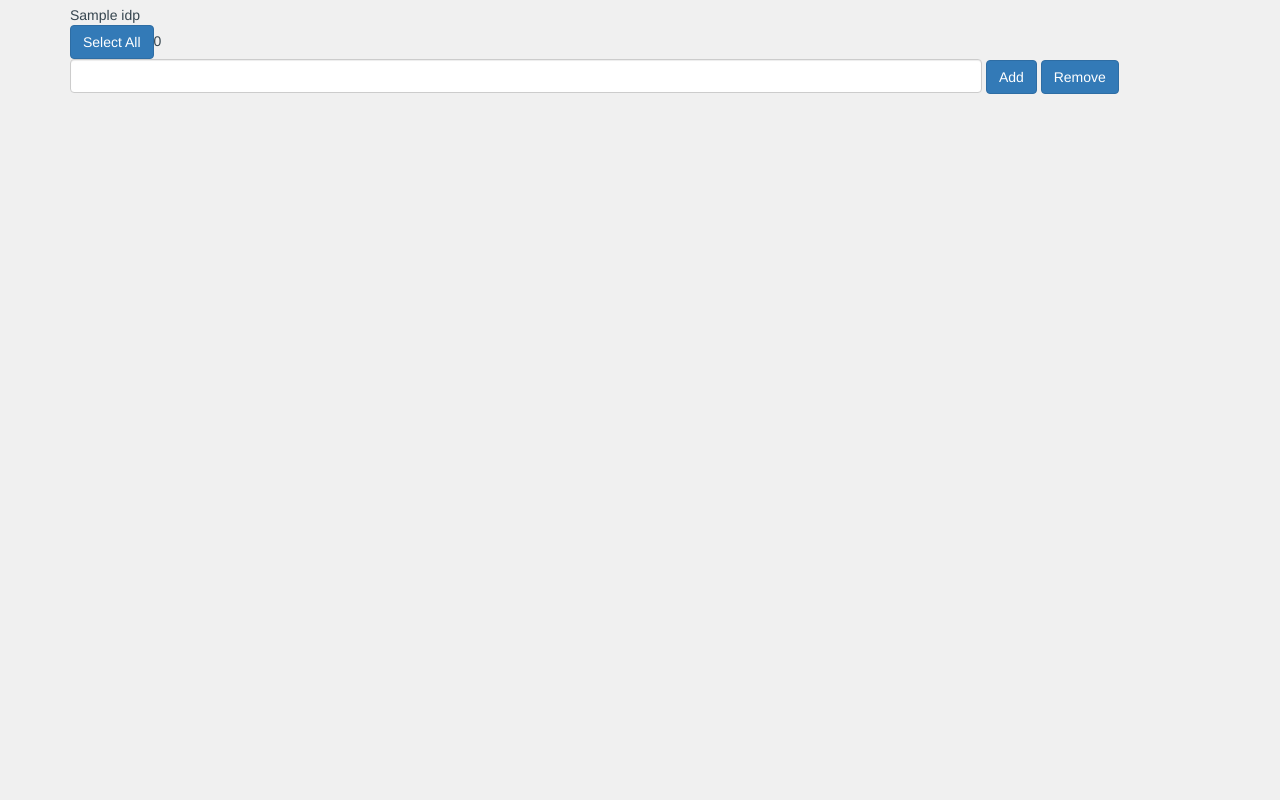
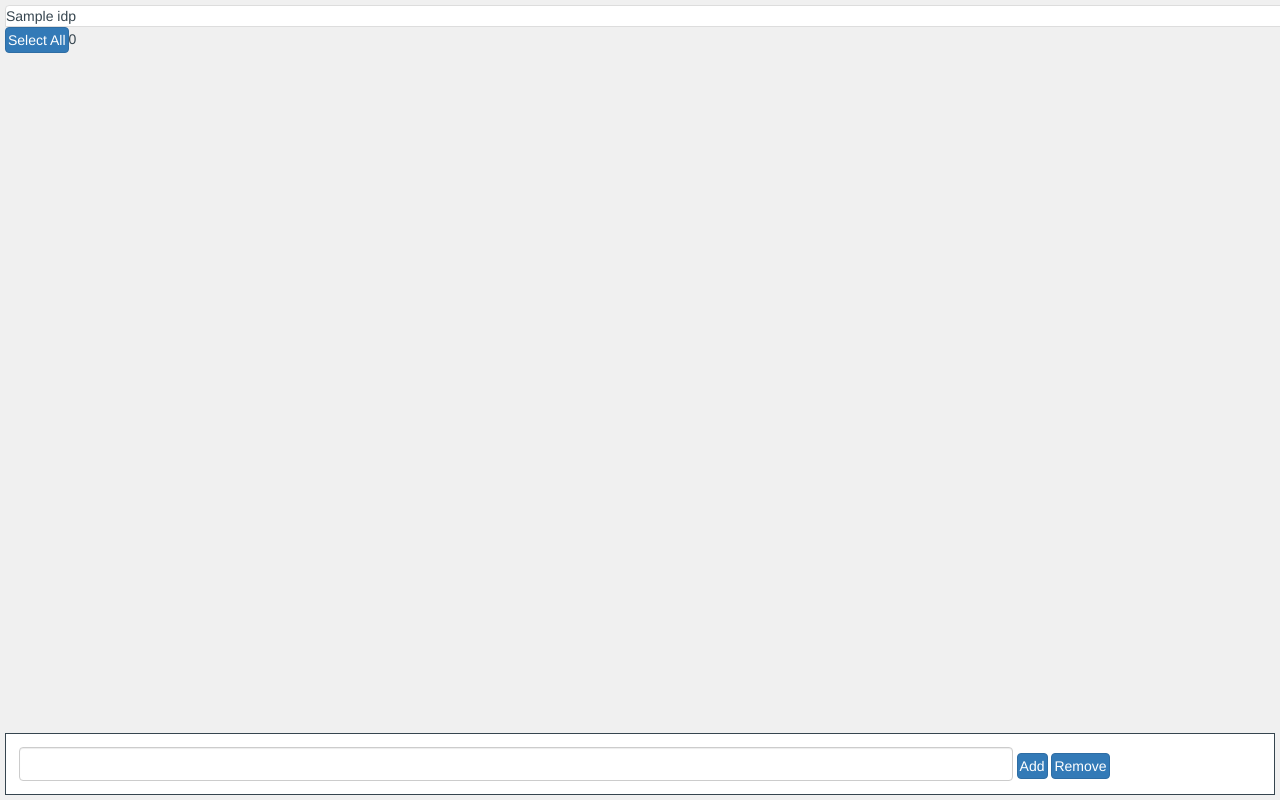
Before and after one commit to kittenparry/file-tagger, a Flask app: template program/templates/files.html in a window 1280 px wide. Run offline with Flask 2, Linux system fonts and the light colour scheme; the template is opened without the code that fills it: most values are stand-ins (such as "Sample title", 1, 10 or a date in 2020); parts of the project's set-up code (start-up, migrations or seed data) failed here and were passed over; some libraries are stand-ins or nearby versions.

Commit message:
Visual changes
Path on the top of the iframe alongside select all
Fixed div for adding tags

```diff
--- a/program/db/tags.json
+++ /dev/null
@@ -1 +0,0 @@
-{"E:\\from4chan\\4chan\\wg\\6896667\\1491921879895.jpg": ["car", "room"], "E:\\from4chan\\4chan\\wg\\6896667\\1491921926264.jpg": ["room"], "E:\\from4chan\\4chan\\wg\\6896667\\1491921965883.jpg": ["computer", "room"], "E:\\from4chan\\4chan\\wg\\6896667\\1491950088759.jpg": ["computer", "room"], "E:\\from4chan\\4chan\\wg\\6896667\\1491950199612.jpg": ["car", "house", "room", "computer"], "E:\\from4chan\\4chan\\wg\\6896667\\1491950273009.jpg": ["room"]}
--- a/program/files.py
+++ b/program/files.py
@@ -49,6 +49,6 @@ def get_files(path, tags = 0):
         err_t += f"\t{e}\n"
         err_t += f"\t\t{p}\n"
     if err_c > 0:
-        with open(r"image_errors.txt", 'a') as f:
+        with open(r"image_errors.log", 'a') as f:
             f.write(err_t)
     return files, thumbs
--- a/program/static/css/style.css
+++ b/program/static/css/style.css
@@ -31,6 +31,8 @@ div {
     left:1%;
     width:30%;
     height:40%;
+    overflow:scroll;
+    white-space:nowrap;
 }
 #div_files {
     position:absolute;
@@ -71,3 +73,31 @@ div {
 .inv {
     display:none;
 }
+.btn {
+    padding:2px;
+}
+#div_files_top {
+    position:absolute;
+    top:0;
+    left:0;
+    right:0;
+    width:100%;
+}
+#div_files_mid {
+    position:relative;
+    top:50px;
+    bottom:100px;
+}
+#div_files_tags {
+    border:1px solid #36454F;
+    position:fixed;
+    bottom:0;
+    left:0;
+    right:0;
+    background-color:#fff;
+    padding:1%;
+}
+#div_tags_bottom {
+    position:relative;
+    bottom:0;
+}
--- a/program/templates/files.html
+++ b/program/templates/files.html
@@ -1,7 +1,10 @@
 {% extends 'layout.html' %}
 {% block body %}
-    {{ idp[val] }}<br/>
-    <button class="btn btn-primary" onclick="sel_all({{ len(thumbs) }})">Select All</button><span id="span_selected" class="">0</span><br/>
+    <div id="div_files_top">
+        <span id="span_path" class="list-group-item">{{ idp[val] }}</span>
+        <button class="btn btn-primary" onclick="sel_all({{ len(thumbs) }})">Select All</button><span id="span_selected" class="">0</span>
+    </div>
+    <div id="div_files_mid">
         <form id="form_files" action="{{ url_for('handle_files') }}" method="post">
         {% for i in range(len(thumbs)) %}
             <div class="thumbnail thumb_cont inlines">
@@ -11,8 +14,11 @@
             </div>
         {% endfor %}
             <input class="inv" name="lab_len" value="{{ len(thumbs) }}"/>
+            <div id="div_files_tags">
                 <input id="input_tag" class="form-control inlines" type="text" name="text_tags"/>
                 <button id="button_tag_add" name="sub_add" value="sub_add" type="submit" class="btn btn-primary inlines">Add</button>
                 <button id="button_tag_remove" name="sub_rem" value="sub_rem" type="submit" class="btn btn-primary inlines">Remove</button>
+            </div>
         </form>
+    </div>
 {% endblock %}
--- a/program/templates/includes/tags.html
+++ b/program/templates/includes/tags.html
@@ -12,4 +12,6 @@
     </ul>
     <input class="inv" id="tag_len" name="tag_len" value="{{ len(tags) }}"/>
 </form>
-<button onclick="get_tags()" id="button_tag_display" type="submit" class="btn btn-primary inlines">Display</button>
+<div id="div_tags_bottom">
+    <button onclick="get_tags()" id="button_tag_display" type="submit" class="btn btn-primary inlines">Display</button>
+</div>
```
Also changed, not shown: 1 other file. Lines whose indentation alone changed are shown as unchanged.
